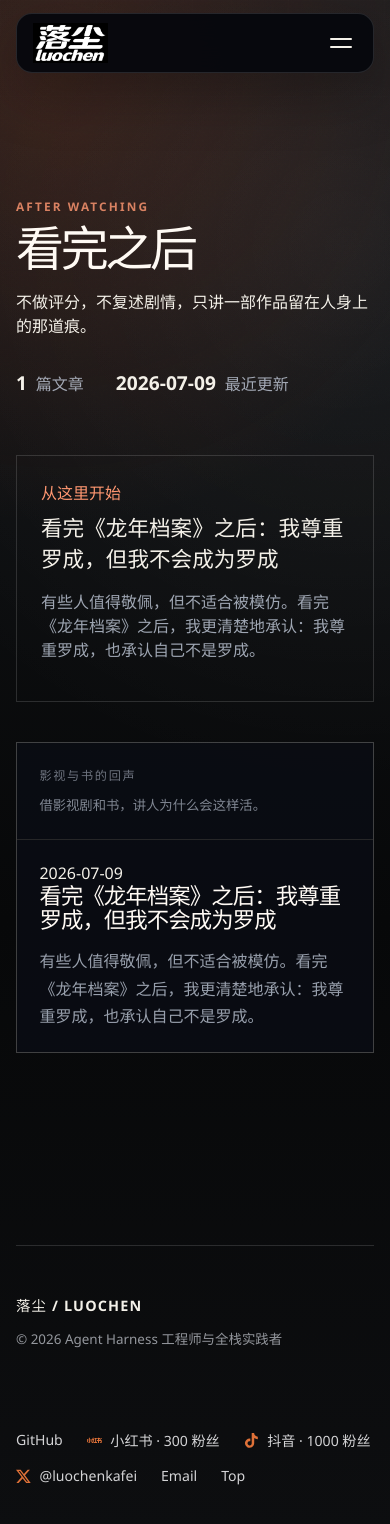
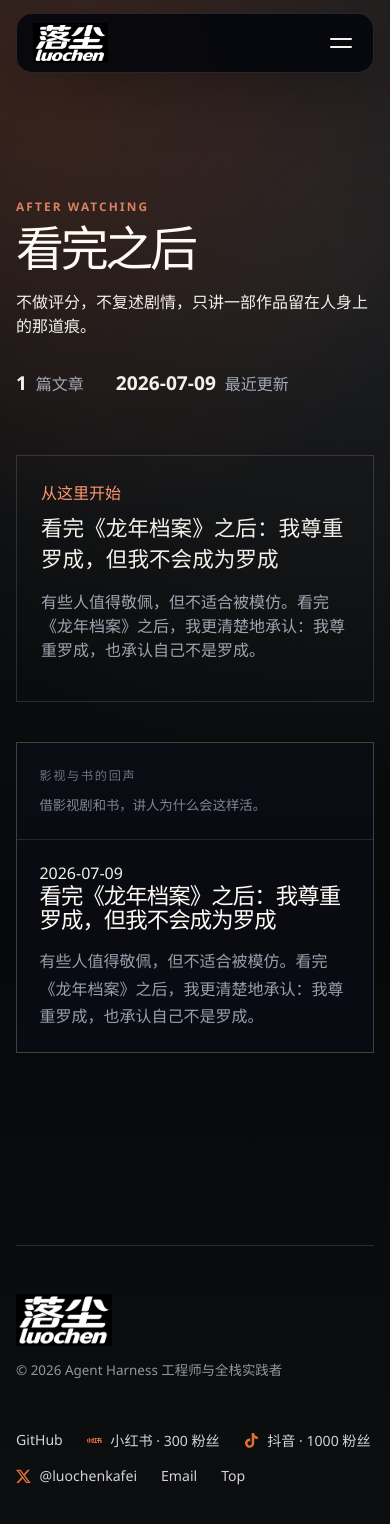
Before and after one commit to luochen211/luo-chen-com, a React (Vite) app: page /columns/after-watching in a window 390 px wide. Shown: the top 1524 px of the page. Built offline with nearby package versions, Linux system fonts and the light colour scheme.

Commit message:
fix: use logo in site footer

```diff
--- a/src/App.jsx
+++ b/src/App.jsx
@@ -12,6 +12,7 @@ import {
 import './App.css'
 import './redesign.css'
 import CollectionView from './components/CollectionView'
+import BrandMark from './components/BrandMark'
 import SiteNav from './components/SiteNav'
 import SocialIcon from './components/SocialIcon'
 import AboutPage from './pages/AboutPage'
@@ -197,7 +198,10 @@ function SiteApp() {
       </main>
       <footer className="footer container">
         <div>
-          <strong>{t.common.brand || 'LUOCHEN'}</strong>
+          <BrandMark
+            className="footer-brand-mark"
+            label={`${t.common.brand || 'LUOCHEN'} · ${t.nav.home}`}
+          />
           <p>© {new Date().getFullYear()} {t.footer.text}</p>
         </div>
         <nav aria-label={t.common.primaryNav}>
--- /dev/null
+++ b/src/components/BrandMark.jsx
@@ -0,0 +1,26 @@
+import { Link } from 'react-router-dom'
+
+export default function BrandMark({ className = '', label }) {
+  const classes = ['brand', 'brand-mark', className].filter(Boolean).join(' ')
+
+  return (
+    <Link className={classes} to="/" aria-label={label}>
+      <img
+        alt=""
+        aria-hidden="true"
+        className="brand-mark-image brand-mark-image-dark"
+        height="520"
+        src="/media/luochen-logo-dark.png"
+        width="961"
+      />
+      <img
+        alt=""
+        aria-hidden="true"
+        className="brand-mark-image brand-mark-image-light"
+        height="520"
+        src="/media/luochen-logo-light.png"
+        width="961"
+      />
+    </Link>
+  )
+}
--- a/src/components/SiteNav.jsx
+++ b/src/components/SiteNav.jsx
@@ -1,5 +1,6 @@
 import { useEffect, useRef, useState } from 'react'
-import { Link, NavLink, useLocation } from 'react-router-dom'
+import { NavLink, useLocation } from 'react-router-dom'
+import BrandMark from './BrandMark'
 
 const primaryLinks = [
   { key: 'home', to: '/', end: true },
@@ -21,29 +22,6 @@ function PrimaryLinks({ t, firstLinkRef, onNavigate }) {
       {t.nav[key]}
     </NavLink>
   ))
-}
-
-function BrandLink({ label }) {
-  return (
-    <Link className="brand brand-mark" to="/" aria-label={label}>
-      <img
-        alt=""
-        aria-hidden="true"
-        className="brand-mark-image brand-mark-image-dark"
-        height="520"
-        src="/media/luochen-logo-dark.png"
-        width="961"
-      />
-      <img
-        alt=""
-        aria-hidden="true"
-        className="brand-mark-image brand-mark-image-light"
-        height="520"
-        src="/media/luochen-logo-light.png"
-        width="961"
-      />
-    </Link>
-  )
 }
 
 export default function SiteNav({ locale, t, onToggleLocale }) {
@@ -116,7 +94,7 @@ export default function SiteNav({ locale, t, onToggleLocale }) {
   return (
     <>
       <nav className="desktop-nav" aria-label={t.common.primaryNav}>
-        <BrandLink label={t.common.brand || 'LUOCHEN'} />
+        <BrandMark label={t.common.brand || 'LUOCHEN'} />
         <div className="desktop-nav-links">
           <PrimaryLinks t={t} />
         </div>
@@ -128,7 +106,7 @@ export default function SiteNav({ locale, t, onToggleLocale }) {
       </nav>
 
       <nav className="mobile-nav-shell" aria-label={t.common.mobileNav}>
-        <BrandLink label={t.nav.home} />
+        <BrandMark label={t.nav.home} />
         <button
           className="menu-toggle"
           type="button"
--- a/src/redesign.css
+++ b/src/redesign.css
@@ -1045,7 +1045,7 @@ body {
   color: var(--muted);
 }
 
-.footer strong { color: var(--ink); font-size: 0.9rem; letter-spacing: 0.08em; }
+.footer-brand-mark { width: 7rem; height: 3.8rem; }
 .footer p { margin: 0.8rem 0 0; }
 .footer nav { display: flex; flex-wrap: wrap; justify-content: flex-end; gap: 1rem 1.5rem; font-size: 0.88rem; }
 .footer a { color: var(--ink-soft); }
@@ -1188,6 +1188,11 @@ body {
   .brand-mark {
     width: 4.7rem;
     height: 2.5rem;
+  }
+
+  .footer .footer-brand-mark {
+    width: 6rem;
+    height: 3.25rem;
   }
 }
 
```
Also changed, not shown: 1 other file (tests, documents, lock files or other folders).
